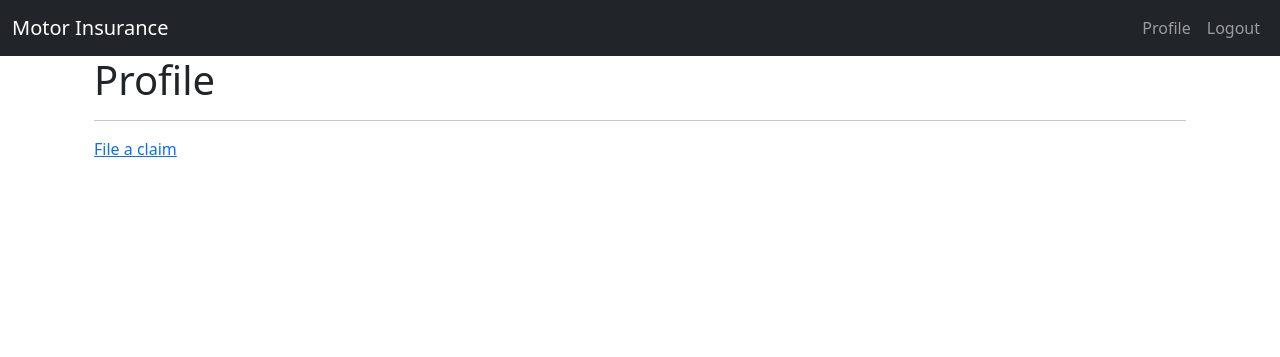
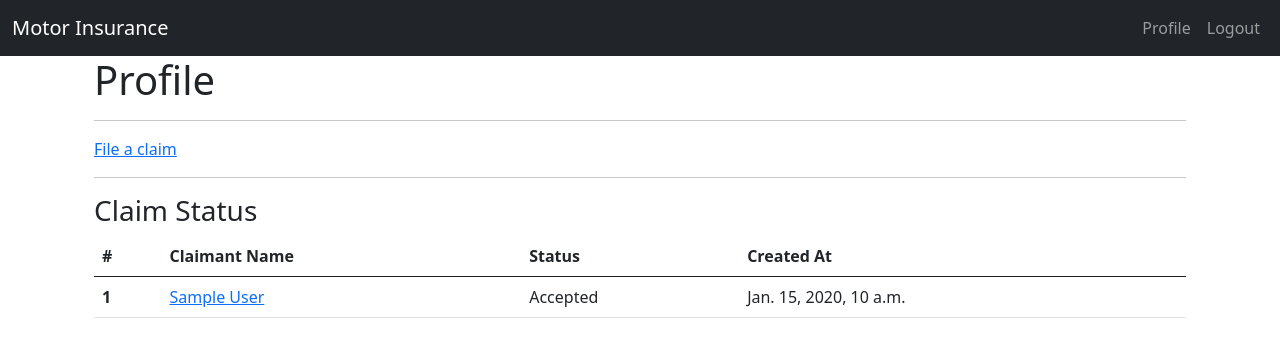
Before and after one commit to elitetai/insurance_claim, a Django app: page /profile/ in a window 1280 px wide. Shown: the top 357 px of the page. Run offline with Django 3.2, Linux system fonts and the light colour scheme; a user stored in the database is signed in; tables that the repository leaves empty hold one stand-in row (values such as "Sample post").

Commit message:
Added/revised the following: > Added delete & edit claim features > Claim details is shown in profile page > Revised README

```diff
--- a/claims/forms.py
+++ b/claims/forms.py
@@ -4,10 +4,10 @@ from .models import Claim
 import datetime
 
 TYPE_OF_LOSS = [
-    ('1', 'Own Damage'),
-    ('2', 'Knock for Knock'),
-    ('3', 'Windscreen Damage'),
-    ('4', 'Theft'),
+    ('Own Damage', 'Own Damage'),
+    ('Knock for Knock', 'Knock for Knock'),
+    ('Windscreen Damage', 'Windscreen Damage'),
+    ('Theft', 'Theft'),
 ]
 TRUE_FALSE_CHOICES = [
     (True, 'Yes'),
@@ -29,7 +29,8 @@ class ClaimForm(forms.ModelForm):
     type_of_loss = forms.ChoiceField(choices=TYPE_OF_LOSS)
     police_report_lodged = forms.ChoiceField(widget=forms.RadioSelect, choices=TRUE_FALSE_CHOICES)
     anybody_injured = forms.ChoiceField(widget=forms.RadioSelect, choices=TRUE_FALSE_CHOICES, label='Anybody injured during the accident?')
-    document_in_pdf_format = forms.FileField(widget=forms.FileInput(attrs={'accept':'application/pdf'}))
+    document_in_pdf_format = forms.FileField(required=True) # to show it during editing
+    # document_in_pdf_format = forms.FileField(widget=forms.FileInput(attrs={'accept':'application/pdf'})) # doens't work together with required=True
 
     class Meta:
         model = Claim
--- a/claims/models.py
+++ b/claims/models.py
@@ -1,5 +1,7 @@
 from django.contrib.auth.models import User
 from django.db import models
+from django.core.validators import FileExtensionValidator
+
 
 class Claim(models.Model):
     full_name = models.CharField(max_length=255)
@@ -10,18 +12,15 @@ class Claim(models.Model):
     vehicle_number = models.CharField(max_length=8)
     date_and_time_of_accident = models.DateTimeField()
     accident_location = models.CharField(max_length=255)
-    type_of_loss = models.CharField(max_length=4)
+    type_of_loss = models.CharField(max_length=20)
     description_of_loss = models.TextField(max_length=300)
     police_report_lodged = models.BooleanField()
     anybody_injured = models.BooleanField()
     photo = models.ImageField(upload_to='uploads/')
-    document_in_pdf_format = models.FileField(upload_to='files/')
+    document_in_pdf_format = models.FileField(upload_to='files/', validators=[FileExtensionValidator(allowed_extensions=['pdf'])])
     claim_approved = models.BooleanField(default=False)
     created_at = models.DateTimeField(auto_now_add=True)
-    created_by = models.OneToOneField(User, related_name='claim', on_delete=models.CASCADE)
+    created_by = models.ForeignKey(User, related_name='claim', on_delete=models.CASCADE)
 
     def __str__(self):
         return self.full_name
-
-    def get_path(self):
-        pass
--- a/claims/templates/claims/profile.html
+++ b/claims/templates/claims/profile.html
@@ -1,6 +1,6 @@
 {% extends 'claims/layout.html' %}
 
-{% block title %}Homepage | {% endblock %}
+{% block title %}Profile | {% endblock %}
 
 {% block content %}
 
@@ -10,12 +10,34 @@
     <hr>
 
     <a href="{% url 'file_claim' %}">File a claim</a>
-    <!-- {% if user.is_authenticated %}
-    <h1>Please click on Profile to view the claim status</h1>
-    {% else %}
-    <h1>Please signup or login for further action</h1>
-    {% endif %} -->
 
-  </div>
+    <hr>
+
+    <h3>Claim Status</h2>
+
+    <table class="table">
+        <thead>
+            <tr>
+                <th scope="col">#</th>
+                <th scope="col">Claimant Name</th>
+                <th scope="col">Status</th>
+                <th scope="col">Created At</th>
+            </tr>
+        </thead>
+        {% for claim in claims %}
+            <tbody>
+                <tr>
+                    <th scope="row">{{ claim.id }}</th>
+                    <td><a href="{% url 'edit_claim' claim.id %}">{{ claim.full_name }}</a></td>
+                    <td>{{ claim.claim_approved|yesno:"Accepted,In Progress" }}</td>
+                    <td>{{ claim.created_at }}</td>
+                </tr>
+            </tbody>
+        {% empty %}
+            <p>No claim record is available</p>
+        {% endfor %}
+    </table>
+
+</div>
 
 {% endblock %}
--- a/claims/urls.py
+++ b/claims/urls.py
@@ -10,4 +10,6 @@ urlpatterns = [
     path('login/', auth_views.LoginView.as_view(template_name='claims/authentication.html'), name='login'),
     path('logout/', auth_views.LogoutView.as_view(), name='logout'),
     path('file-claim/', views.file_claim, name='file_claim'),
+    path('edit-claim/<int:id>/', views.edit_claim, name='edit_claim'),
+    path('delete-claim/<int:id>/', views.delete_claim, name='delete_claim'),
 ]
--- a/claims/views.py
+++ b/claims/views.py
@@ -10,7 +10,6 @@ def index(request):
     return render(request, 'claims/homepage.html', {'user': request.user})
 
 def create_user(request):
-    print(request.POST)
     if request.method == 'POST':
         form = UserCreationForm(request.POST)
 
@@ -30,7 +29,10 @@ def create_user(request):
 
 @login_required
 def profile(request):
-    return render(request, 'claims/profile.html')
+    user = request.user
+    claims = Claim.objects.filter(created_by=user)
+
+    return render(request, 'claims/profile.html', {'claims': claims})
 
 @login_required
 def file_claim(request):
@@ -43,25 +45,41 @@ def file_claim(request):
             claim.save()
 
             return redirect('profile')
-            #     claim = Claim.objects.create(
-            #         full_name = ,
-            #         email = ,
-            #         mobile_number = ,
-            #         vehicle_manufacture_year = ,
-            #         vehicle_model = ,
-            #         vehicle_number = ,
-            #         date_and_time_of_accident = ,
-            #         accident_location = ,
-            #         type_of_loss = ,
-            #         description_of_loss = ,
-            #         police_report_lodged = ,
-            #         anybody_injured = ,
-            #         photo = ,
-            #         document_in_pdf_format = ,
-            # )
         else:
             print(form.errors)
     else:
         form = ClaimForm()
 
     return render(request, 'claims/file_claim.html', {'form':form})
+
+@login_required
+def edit_claim(request, id):
+    single_claim = Claim.objects.get(pk=int(id))
+
+    import datetime
+    datetime_local_format = single_claim.date_and_time_of_accident.strftime("%Y-%m-%dT%H:%M")
+    single_claim.date_and_time_of_accident = datetime_local_format
+
+    if request.method == 'POST':
+        form = ClaimForm(request.POST, instance=single_claim)
+        form.save()
+
+        return redirect('profile')
+    else:
+        form = ClaimForm(instance=single_claim)
+
+        data = {
+            'form': form,
+            'claim': single_claim
+            }
+
+        return render(request, 'claims/edit_claim.html', data)
+
+@login_required
+def delete_claim(request, id):
+    single_claim = Claim.objects.get(pk=int(id))
+    if request.method == 'POST':
+        single_claim.delete()
+        return redirect('profile')
+    else:
+        return render(request, 'claims/delete_claim.html', {'claim': single_claim})
```
Also changed, not shown: claims/templates/claims/delete_claim.html (added, +23 -0 lines), claims/templates/claims/edit_claim.html (added, +26 -0 lines), tasks.md (deleted, +0 -41 lines), README.md, claims/migrations/0006_auto_20210226_0310.py (added), claims/migrations/0007_auto_20210226_0317.py (added), claims/migrations/0008_auto_20210226_1528.py (added), claims/migrations/0009_auto_20210226_1622.py (added), db.sqlite3.
